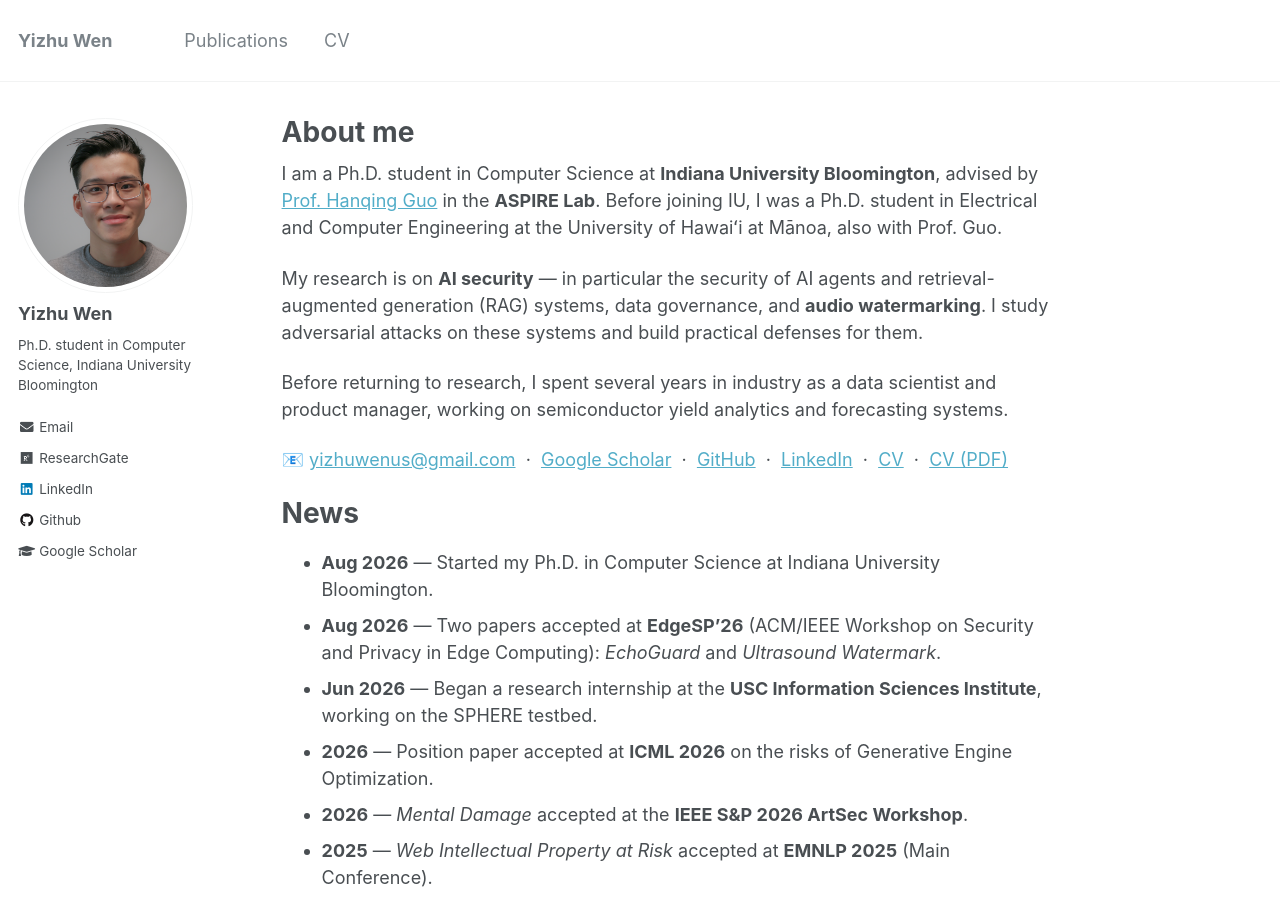
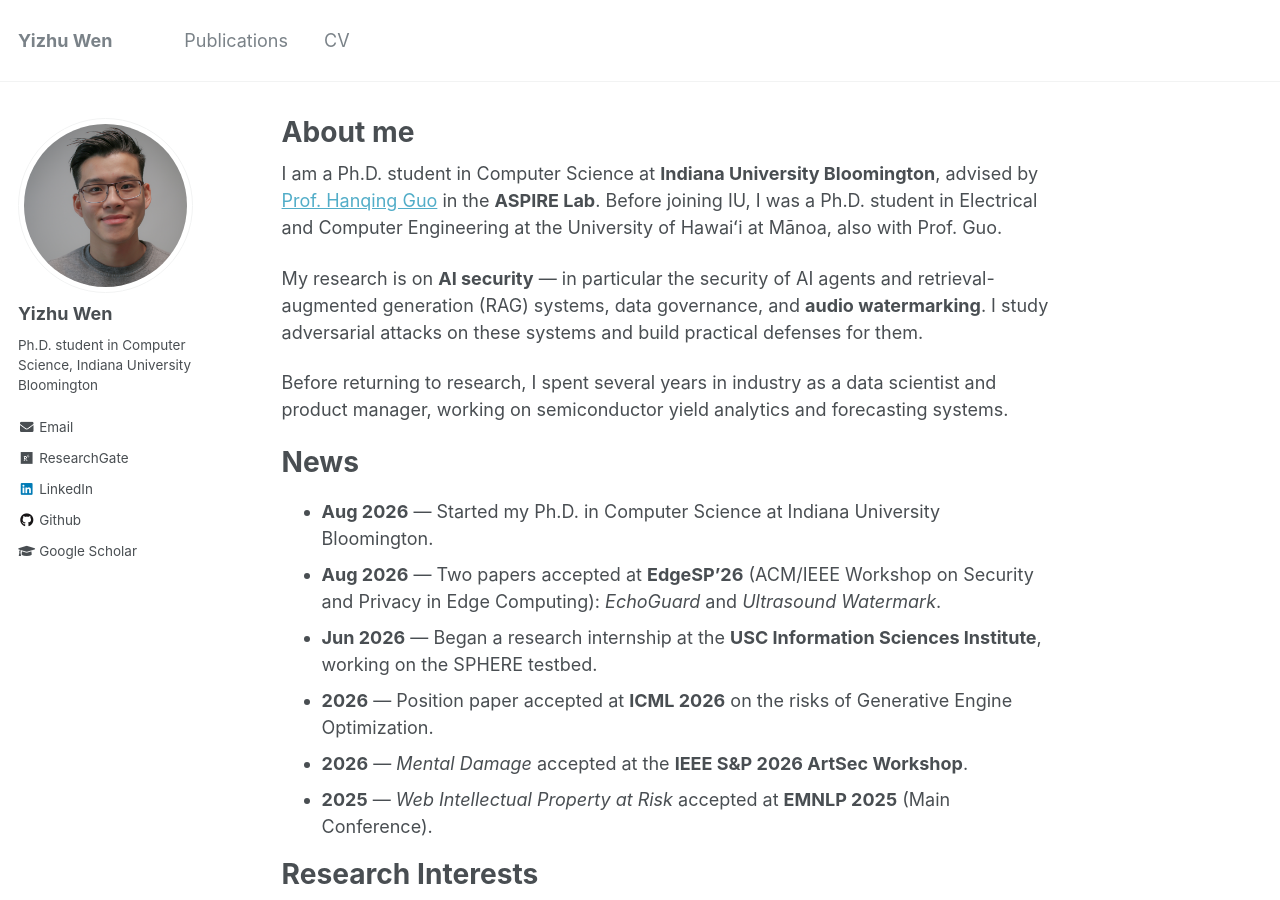
Before and after one commit to yizhu-wen/yizhu-wen.github.io, a Jekyll site: the page built from _pages/about.md, in a window 1280 px wide and 900 px high. Built offline with Jekyll 4.4.1, drawn with Linux system fonts in a browser that asks for light colours.

Commit message:
Remove the inline contact link row from the home page
Email, Scholar, GitHub and LinkedIn are already in the sidebar, and the
CV has its own nav entry, so the row was duplicating both.

Co-Authored-By: Claude Opus 5 <noreply@anthropic.com>

```diff
--- a/_pages/about.md
+++ b/_pages/about.md
@@ -13,8 +13,6 @@ I am a Ph.D. student in Computer Science at **Indiana University Bloomington**,
 My research is on **AI security** — in particular the security of AI agents and retrieval-augmented generation (RAG) systems, data governance, and **audio watermarking**. I study adversarial attacks on these systems and build practical defenses for them.
 
 Before returning to research, I spent several years in industry as a data scientist and product manager, working on semiconductor yield analytics and forecasting systems.
-
-📧 [yizhuwenus@gmail.com](mailto:yizhuwenus@gmail.com) &nbsp;·&nbsp; [Google Scholar](https://scholar.google.com/citations?user=1aegp6sAAAAJ&hl=en) &nbsp;·&nbsp; [GitHub](https://github.com/yizhu-wen) &nbsp;·&nbsp; [LinkedIn](https://www.linkedin.com/in/yizhuwen) &nbsp;·&nbsp; [CV]({{ site.baseurl }}/cv/) &nbsp;·&nbsp; [CV (PDF)]({{ site.baseurl }}/files/Yizhu_Wen_CV.pdf)
 
 News
 ======
```
